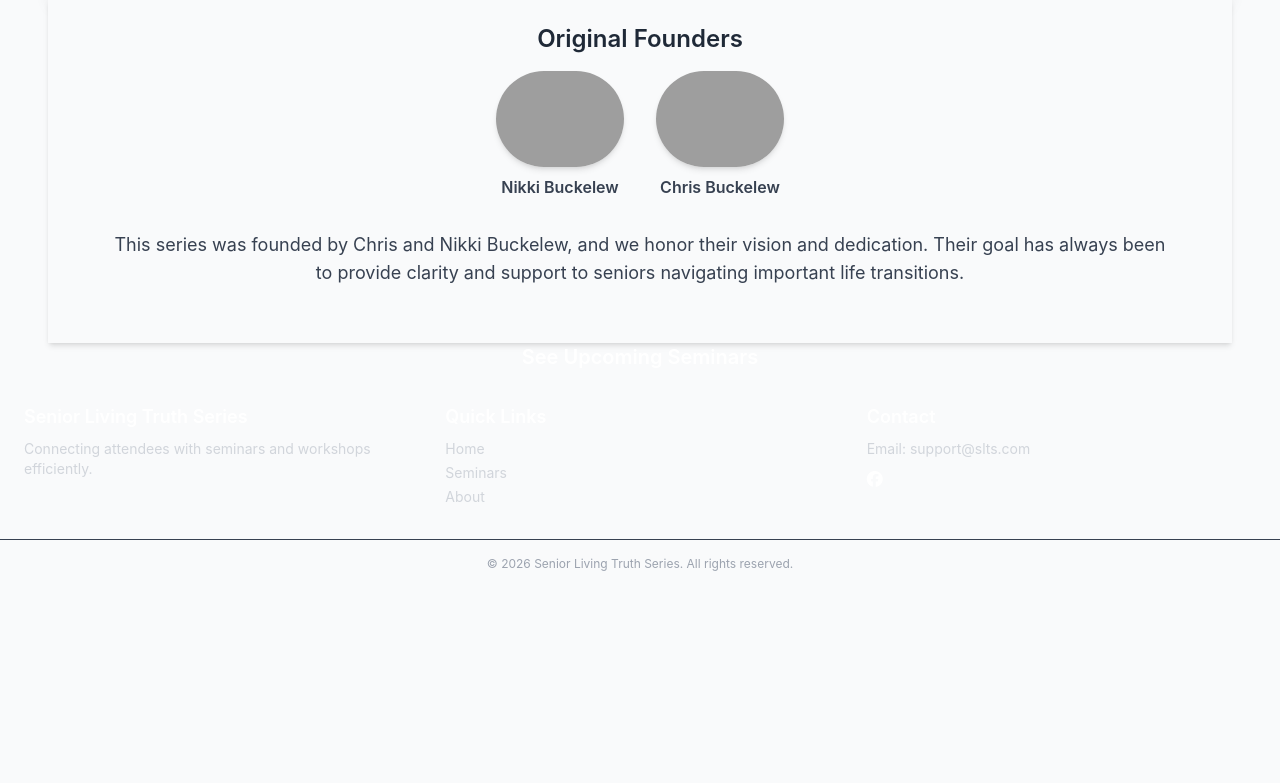
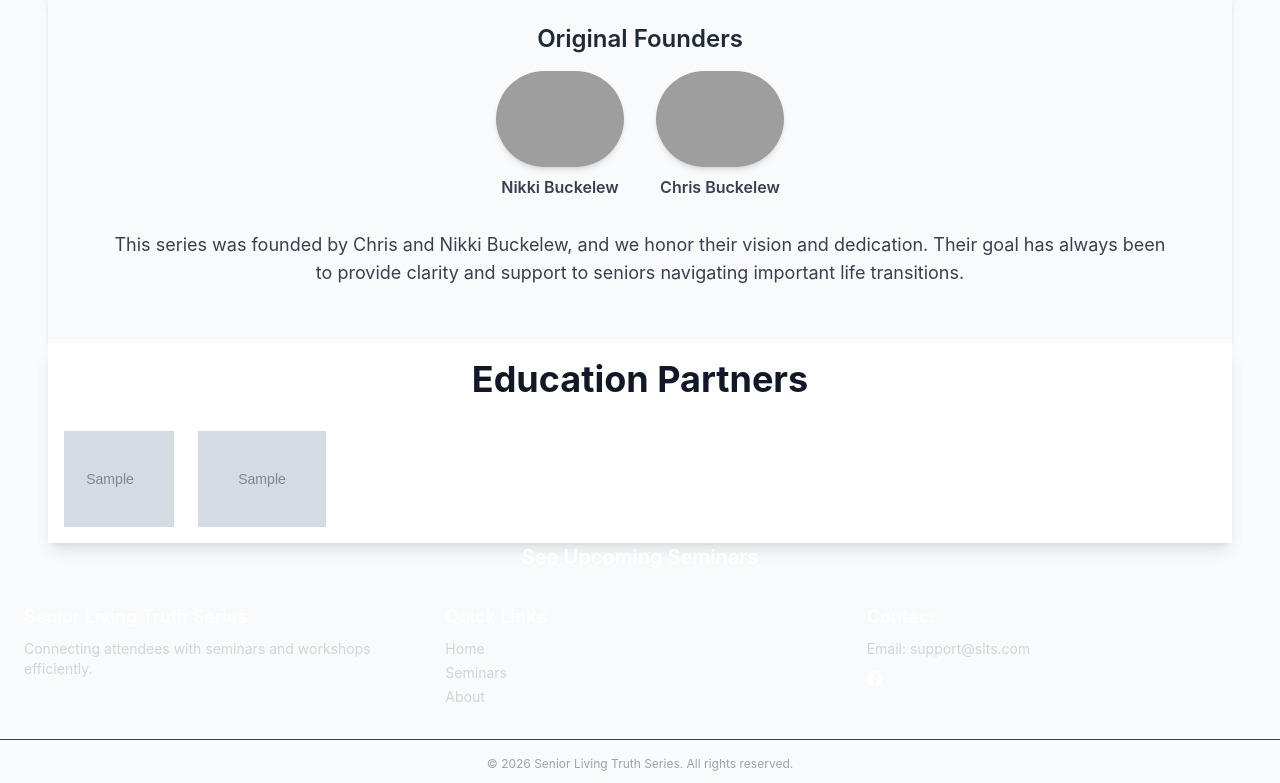
Before and after one commit to Alex-Seda/slts-django, a Django app: page /about_us/ in a window 1280 px wide. Shown: the part 1153-1936 px from the top of the page. Before the commit the page ends 1724 px from the top, so only its background shows below. Run offline with Django 5.2, Linux system fonts and the light colour scheme; tables that the repository leaves empty hold one stand-in row (values such as "Sample post"); grey boxes marked "Sample" are stand-in pictures; style sheets or scripts are compiled from the project's sources; some libraries are stand-ins or nearby versions; grey boxes are pictures that could not be loaded.

Commit message:
Add education partners carousel to about us page

```diff
--- a/slts/templates/slts/pages/about.html
+++ b/slts/templates/slts/pages/about.html
@@ -80,7 +80,7 @@
 	    </div>
 
 	  </div>
-	  <!-- Respectful Founders Note -->
+	  <!-- Founders Note -->
 	  <div class="bg-gray-50 rounded-3xl p-8 text-center text-gray-700">
 	    <p class="text-lg">
 	      This series was founded by Chris and Nikki Buckelew, and we honor their vision and dedication.
@@ -89,6 +89,31 @@
   </div>
 	</div>
 
+
+  <!-- Education Partners -->
+  <section class="bg-white rounded-2xl p-4 sm:p-10 shadow-lg mt-16 overflow-hidden">
+    <h2 class="text-4xl text-center font-bold text-gray-900 mb-8">Education Partners</h2>
+
+    <div id="carousel-container" class="relative w-full overflow-hidden">
+      <div id="carousel-track" class="flex gap-6">
+        {% for partner in education_partners %}
+          <a {% if partner.url != '' %} href="{{ partner.url }}" {% endif %} target="_blank"
+            class="flex-shrink-0 w-1/3 sm:w-1/3 md:w-1/5">
+            <img src="{{ partner.image.url }}" alt="{{ partner.name }}"
+                class="object-contain w-full h-24 mx-auto">
+          </a>
+        {% endfor %}
+
+        {% for partner in education_partners %}
+          <a {% if partner.url != '' %} href="{{ partner.url }}" {% endif %} target="_blank"
+            class="flex-shrink-0 w-1/3 sm:w-1/3 md:w-1/5">
+            <img src="{{ partner.image.url }}" alt="{{ partner.name }}"
+                class="object-contain w-full h-24 mx-auto">
+          </a>
+        {% endfor %}
+      </div>
+    </div>
+  </section>
 
 
   <!-- CTA Button -->
@@ -100,4 +125,28 @@
 
 </section>
 
+
+<script>
+const track = document.getElementById('carousel-track');
+const container = document.getElementById('carousel-container');
+
+let speed = 1.5; // pixels per frame
+let offset = 0;
+let animationId;
+
+function step() {
+  offset += speed;
+  if(offset >= track.scrollWidth / 2) offset = 0; // reset for infinite scroll
+  track.style.transform = `translateX(-${offset}px)`;
+  animationId = requestAnimationFrame(step);
+}
+
+// Start animation
+animationId = requestAnimationFrame(step);
+
+// Pause on hover
+container.addEventListener('mouseenter', () => cancelAnimationFrame(animationId));
+container.addEventListener('mouseleave', () => animationId = requestAnimationFrame(step));
+</script>
+
 {% endblock %}
--- a/slts/views.py
+++ b/slts/views.py
@@ -118,4 +118,7 @@ def recordings(request):
     return HttpResponse(template.render(context, request))
 
 def about(request):
-    return render(request, "slts/pages/about.html")
+    education_partners = EducationPartner.objects.all()
+    template = loader.get_template("slts/pages/about.html")
+    context = {"education_partners": education_partners}
+    return HttpResponse(template.render(context, request))
```
